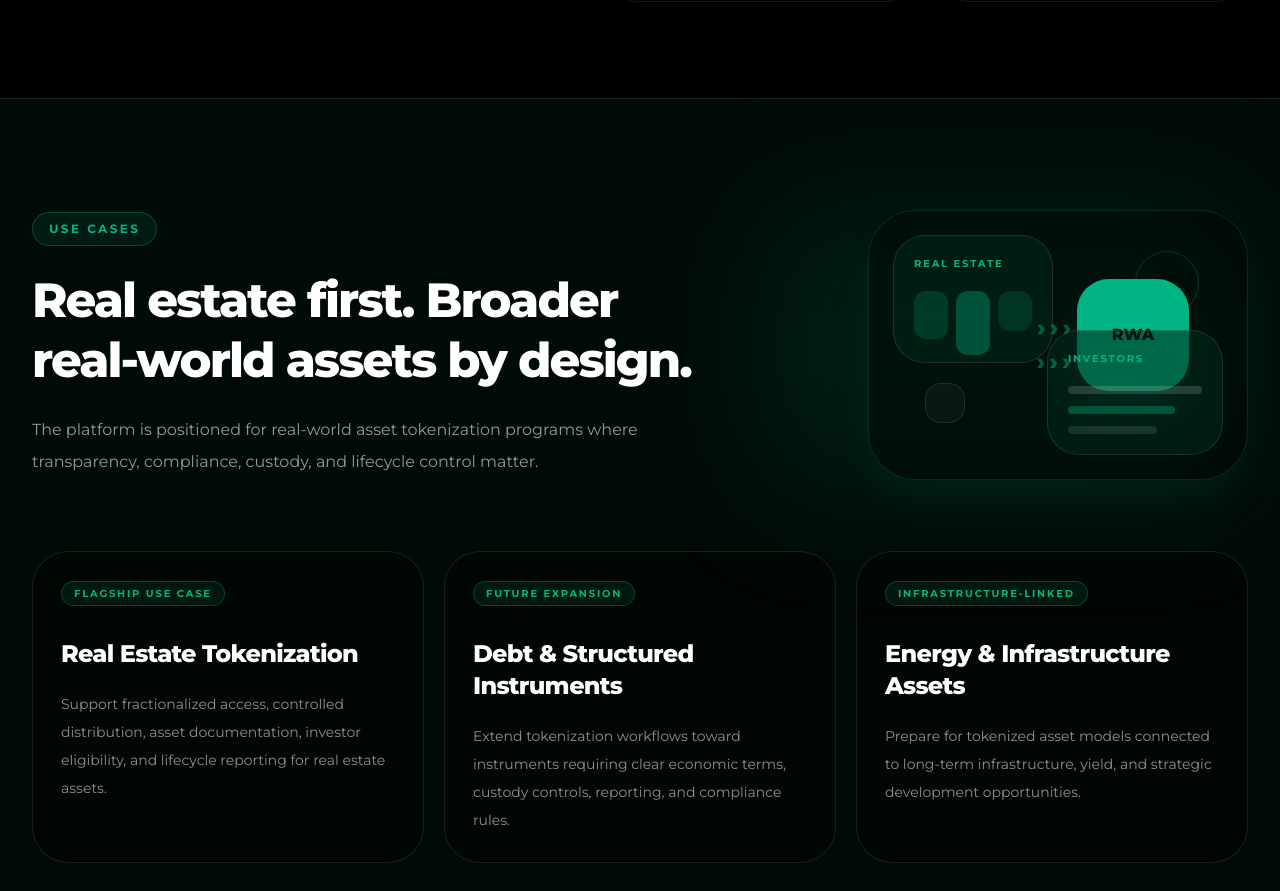
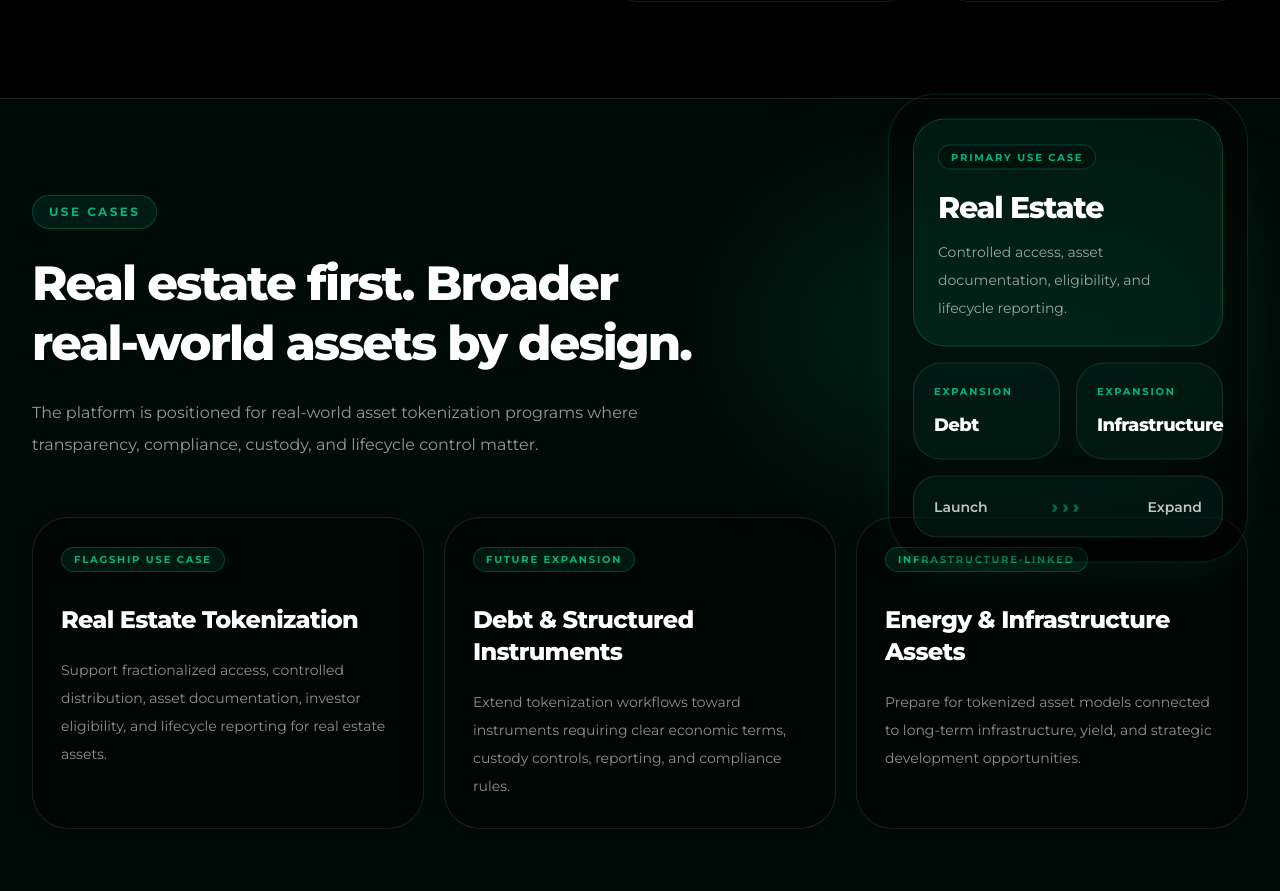
Before and after one commit to selmanpak/firstdata-website, a React (Vite) app: page / in a window 1280 px wide. Shown: the part 3515-4406 px from the top of the page. Built offline with nearby package versions, Linux system fonts and the light colour scheme.

Commit message:
Simplify homepage use cases visual

```diff
--- a/src/pages/Home.tsx
+++ b/src/pages/Home.tsx
@@ -253,46 +253,54 @@ export default function Home() {
               </p>
             </div>
 
-            <div className="relative hidden min-h-[300px] lg:block">
-              <div className="absolute inset-0 rounded-[3rem] bg-[#00B583]/10 blur-3xl" />
-              <div className="absolute right-0 top-1/2 h-[270px] w-[380px] -translate-y-1/2 rounded-[3rem] border border-[#00B583]/20 bg-black/35 p-6 shadow-2xl shadow-[#00B583]/10">
-                <div className="relative h-full">
-                  <div className="absolute left-0 top-0 h-32 w-40 rounded-[2rem] border border-white/10 bg-[#00291D]/55 p-5">
+            <div className="relative hidden min-h-[260px] lg:block">
+              <div className="absolute inset-0 rounded-full bg-[#00B583]/10 blur-3xl" />
+
+              <div className="absolute right-0 top-1/2 w-[360px] -translate-y-1/2 rounded-[3rem] border border-[#00B583]/20 bg-black/35 p-6 shadow-2xl shadow-[#00B583]/10">
+                <div className="rounded-[2rem] border border-[#00B583]/30 bg-[#00B583]/10 p-6">
+                  <div className="inline-flex rounded-full border border-[#00B583]/30 bg-black/30 px-3 py-1 text-[10px] font-bold uppercase tracking-[0.18em] text-[#00B583]">
+                    Primary Use Case
+                  </div>
+
+                  <h3 className="mt-5 text-3xl font-extrabold tracking-[-0.04em] text-white">
+                    Real Estate
+                  </h3>
+
+                  <p className="mt-3 text-sm leading-7 text-white/60">
+                    Controlled access, asset documentation, eligibility, and lifecycle reporting.
+                  </p>
+                </div>
+
+                <div className="mt-4 grid grid-cols-2 gap-4">
+                  <div className="rounded-[1.75rem] border border-white/10 bg-[#00291D]/45 p-5">
                     <div className="text-[10px] font-bold uppercase tracking-[0.18em] text-[#00B583]">
-                      Real estate
+                      Expansion
                     </div>
-                    <div className="mt-5 grid grid-cols-3 gap-2">
-                      <div className="h-12 rounded-xl bg-[#00B583]/20" />
-                      <div className="h-16 rounded-xl bg-[#00B583]/35" />
-                      <div className="h-10 rounded-xl bg-[#00B583]/15" />
+                    <div className="mt-3 text-lg font-extrabold tracking-[-0.03em] text-white">
+                      Debt
                     </div>
                   </div>
 
-                  <div className="absolute left-[9rem] top-[4.8rem] text-2xl font-extrabold tracking-[0.18em] text-[#00B583]/45">
-                    ›››
-                  </div>
-
-                  <div className="absolute left-[11.5rem] top-[2.75rem] flex h-28 w-28 items-center justify-center rounded-[2rem] border border-[#00B583]/50 bg-[#00B583] text-base font-extrabold text-black shadow-2xl shadow-[#00B583]/20">
-                    RWA
-                  </div>
-
-                  <div className="absolute right-0 bottom-0 w-44 rounded-[2rem] border border-white/10 bg-[#00291D]/55 p-5">
+                  <div className="rounded-[1.75rem] border border-white/10 bg-[#00291D]/45 p-5">
                     <div className="text-[10px] font-bold uppercase tracking-[0.18em] text-[#00B583]">
-                      Investors
+                      Expansion
                     </div>
-                    <div className="mt-5 space-y-3">
-                      <div className="h-2 w-full rounded-full bg-white/15" />
-                      <div className="h-2 w-4/5 rounded-full bg-[#00B583]/35" />
-                      <div className="h-2 w-2/3 rounded-full bg-white/10" />
+                    <div className="mt-3 text-lg font-extrabold tracking-[-0.03em] text-white">
+                      Infrastructure
                     </div>
                   </div>
+                </div>
 
-                  <div className="absolute bottom-[4.8rem] right-[9.25rem] text-2xl font-extrabold tracking-[0.18em] text-[#00B583]/45">
+                <div className="mt-4 flex items-center justify-between rounded-[1.5rem] border border-white/10 bg-[#00291D]/45 px-5 py-4">
+                  <span className="text-sm font-semibold text-white/75">
+                    Launch
+                  </span>
+                  <span className="text-lg font-extrabold tracking-[0.24em] text-[#00B583]/55">
                     ›››
-                  </div>
-
-                  <div className="absolute right-6 top-4 h-16 w-16 rounded-full border border-[#00B583]/25" />
-                  <div className="absolute bottom-8 left-8 h-10 w-10 rounded-2xl border border-white/10 bg-white/[0.03]" />
+                  </span>
+                  <span className="text-sm font-semibold text-white/75">
+                    Expand
+                  </span>
                 </div>
               </div>
             </div>
```
